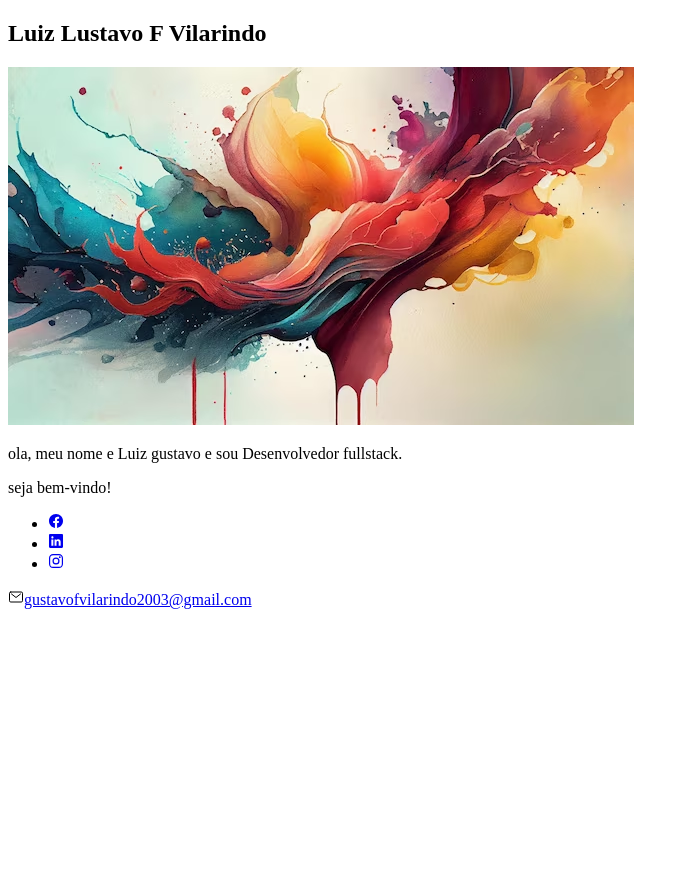
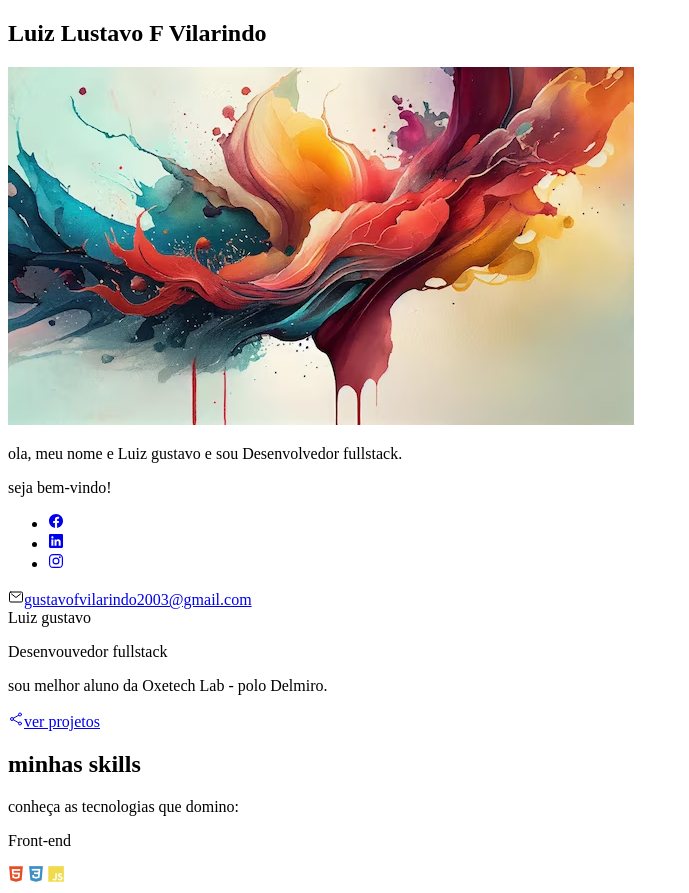
Before and after one commit to luizgustavo170629/luizgustavogithub.io, a plain HTML site: page index.html in a window 1280 px wide. Shown: the whole page, without its empty margins (0-689 px from the left). Before the commit the page ends 800 px from the top, so only its background shows below. Drawn offline with nearby package versions, Linux system fonts and the light colour scheme; files that its build step writes are made by us from their sources.

Commit message:
segundo commit

```diff
--- a/index.html
+++ b/index.html
@@ -24,6 +24,20 @@
             </div>
         </aside>
         <section id="about-container">
+            <hi id="name">Luiz gustavo</hi>
+            <p id="title"><span class="highlight">Desenvouvedor fullstack</span></p>
+            <p class="description">sou melhor aluno da Oxetech Lab - polo Delmiro.</p>
+            <a href="#" id="btn-projects"><ion-icon name="share-social-outline"></ion-icon><span>ver projetos</span></a>
+            <h2 id="skills-section-title">minhas skills</h2>
+            <p class="description">conheça as tecnologias que domino:</p>
+            <div id="skills-container">
+                <div class="skills-box">
+                    <p class="skills-title">Front-end</p>
+                    <i class="devicon-html5-plain colored"></i>
+                    <i class="devicon-css3-plain colored"></i>
+                    <i class="devicon-javascript-plain colored"></i>
+                </div>
+            </div>
         </section>
     </main>
     <script type="module" src="https://unpkg.com/ionicons@7.1.0/dist/ionicons/ionicons.esm.js"></script>
```
